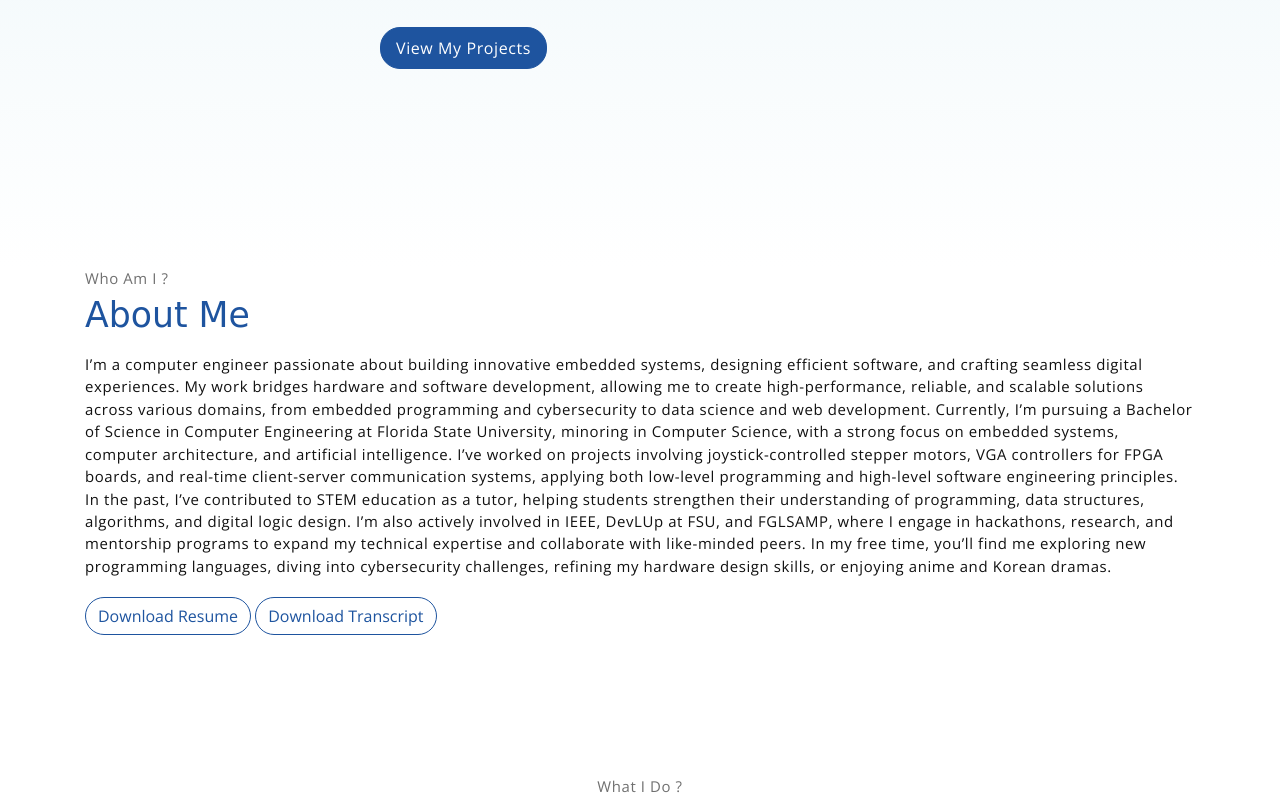
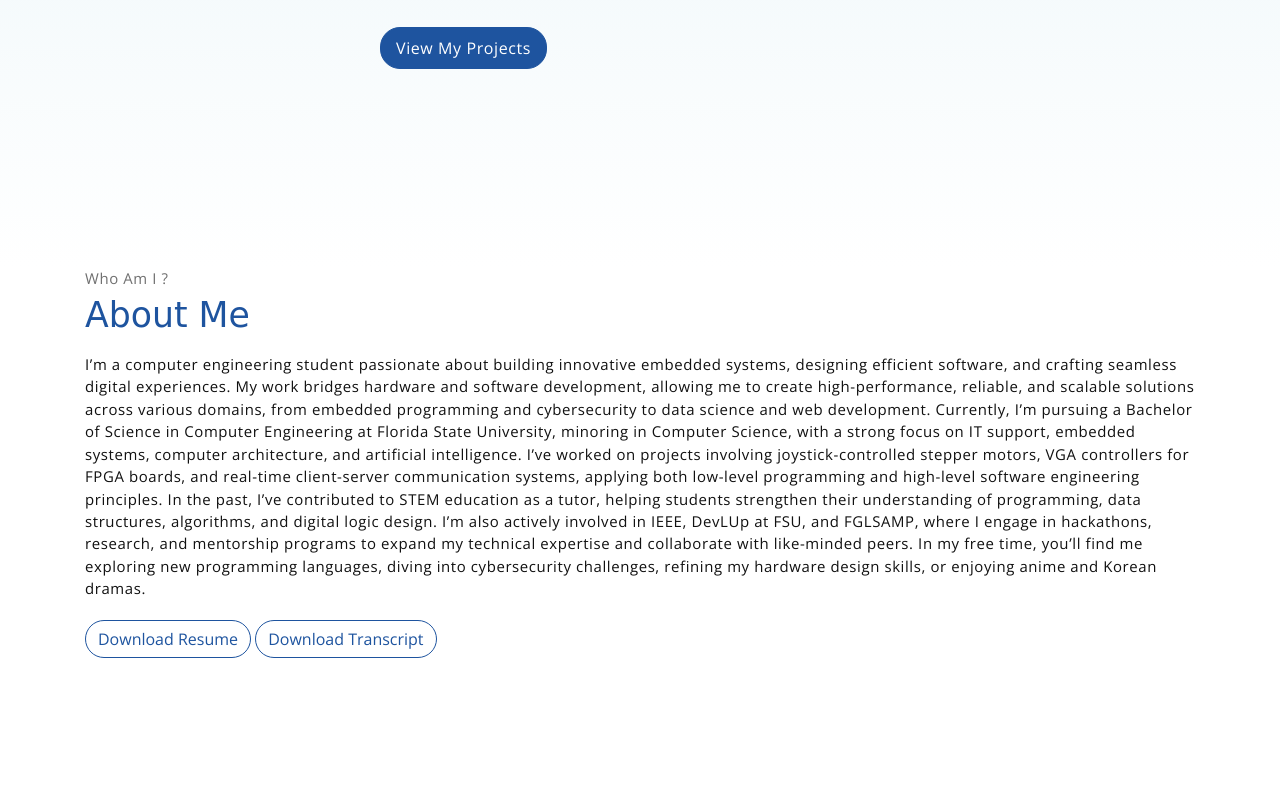
Before and after one commit to Massockruth/Ruth-s-Portfolio, a plain HTML site: page index.html in a window 1280 px wide. Shown: the part 533-1333 px from the top of the page. Drawn offline with nearby package versions, Linux system fonts and the light colour scheme; a web font is replaced by a local one.

Commit message:
Update index.html

```diff
--- a/index.html
+++ b/index.html
@@ -77,15 +77,15 @@
                     <p class="section-subtitle">Who Am I ?</p>
                     <h2 class="section-title mb-3">About Me</h2>
                     <p>
-                        I’m a computer engineer passionate about building innovative embedded systems, designing efficient software, and crafting seamless digital experiences. My work bridges hardware and software development, allowing me to create high-performance, reliable, and scalable solutions across various domains, from embedded programming and cybersecurity to data science and web development.
+                        I’m a computer engineering student passionate about building innovative embedded systems, designing efficient software, and crafting seamless digital experiences. My work bridges hardware and software development, allowing me to create high-performance, reliable, and scalable solutions across various domains, from embedded programming and cybersecurity to data science and web development.
 
-Currently, I’m pursuing a Bachelor of Science in Computer Engineering at Florida State University, minoring in Computer Science, with a strong focus on embedded systems, computer architecture, and artificial intelligence. I’ve worked on projects involving joystick-controlled stepper motors, VGA controllers for FPGA boards, and real-time client-server communication systems, applying both low-level programming and high-level software engineering principles.
+Currently, I’m pursuing a Bachelor of Science in Computer Engineering at Florida State University, minoring in Computer Science, with a strong focus on IT support, embedded systems, computer architecture, and artificial intelligence. I’ve worked on projects involving joystick-controlled stepper motors, VGA controllers for FPGA boards, and real-time client-server communication systems, applying both low-level programming and high-level software engineering principles.
 
 In the past, I’ve contributed to STEM education as a tutor, helping students strengthen their understanding of programming, data structures, algorithms, and digital logic design. I’m also actively involved in IEEE, DevLUp at FSU, and FGLSAMP, where I engage in hackathons, research, and mentorship programs to expand my technical expertise and collaborate with like-minded peers.
 
 In my free time, you’ll find me exploring new programming languages, diving into cybersecurity challenges, refining my hardware design skills, or enjoying anime and Korean dramas.</p>
                     <button class="btn-rounded btn btn-outline-primary mt-1"><a href="RUTH MASSOCK Resume CPE.pdf" target="_blank">Download Resume</a></button>
-                    <button class="btn-rounded btn btn-outline-primary mt-1"><a href="FSU Ruth Massock transcript .pdf" target="_blank">Download Transcript</a></button>
+                    <button class="btn-rounded btn btn-outline-primary mt-1"><a href="FSU Ruth Massock transcript.pdf" target="_blank">Download Transcript</a></button>
                 </div>
             </div><!-- end of about wrapper -->
         </div><!-- end of container -->
```
